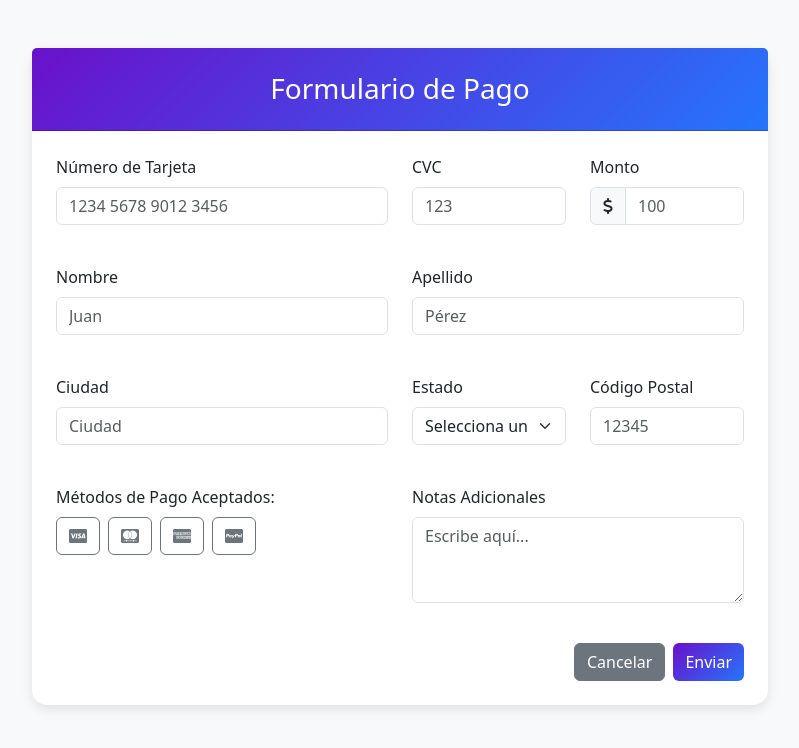
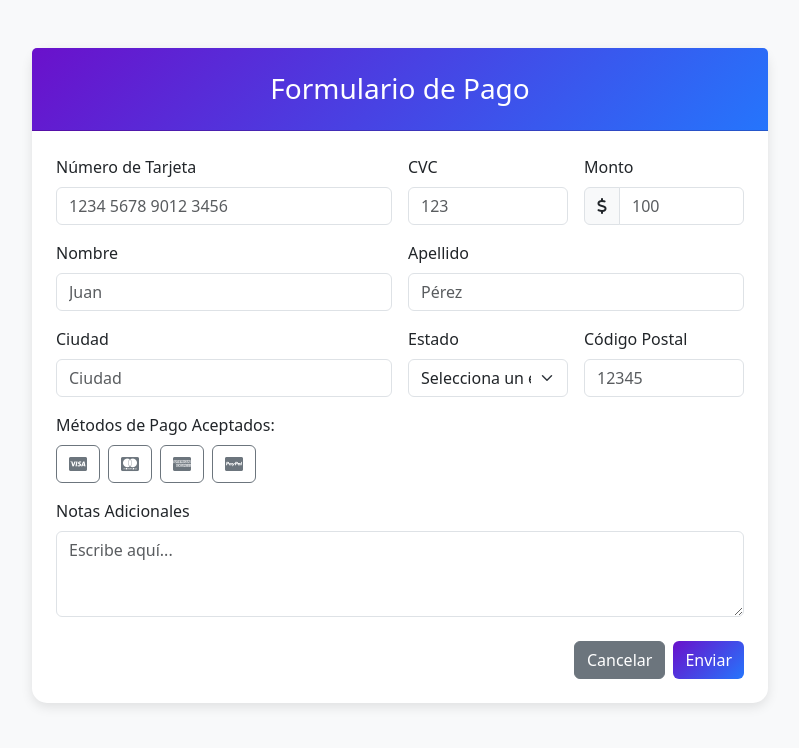
Before and after one commit to sandrodevx/HTMLForm, a plain HTML site: page index.html in a window 1280 px wide. Shown: the whole page, without its empty margins (240-1039 px from the left). Drawn offline with nearby package versions, Linux system fonts and the light colour scheme; a script that the page names is missing.

Commit message:
Update index.html

```diff
--- a/index.html
+++ b/index.html
@@ -23,167 +23,76 @@
   <body>
     <div class="container my-5">
       <div class="row justify-content-center">
-        <div class="col-lg-8">
-          <!-- Card -->
+        <div class="col-12 col-md-10 col-lg-8">
           <div class="card card-custom">
             <div class="card-header card-header-custom text-center py-4">
               <h3 class="mb-0">Formulario de Pago</h3>
             </div>
             <div class="card-body p-4">
-              <!-- Mensaje de error -->
-              <div id="error-msg" class="error-message">
+              <div id="error-msg" class="error-message d-none text-danger text-center">
                 Por favor, completa todos los campos requeridos.
               </div>
-
-              <!-- Mensaje de éxito -->
-              <div id="success-msg" class="success-message">
+              <div id="success-msg" class="success-message d-none text-success text-center">
                 ¡Pago realizado con éxito!
               </div>
-
-              <!-- Formulario -->
               <form id="payment-form">
-                <!-- Información de la tarjeta -->
-                <div class="row mb-4">
-                  <div class="col-md-6 mb-3">
-                    <label for="card-number" class="form-label"
-                      >Número de Tarjeta</label
-                    >
-                    <input
-                      type="text"
-                      class="form-control"
-                      id="card-number"
-                      placeholder="1234 5678 9012 3456"
-                      required
-                    />
+                <div class="row g-3">
+                  <div class="col-md-6">
+                    <label for="card-number" class="form-label">Número de Tarjeta</label>
+                    <input type="text" class="form-control" id="card-number" placeholder="1234 5678 9012 3456" required />
                   </div>
-                  <div class="col-md-3 mb-3">
+                  <div class="col-md-3">
                     <label for="cvc" class="form-label">CVC</label>
-                    <input
-                      type="text"
-                      class="form-control"
-                      id="cvc"
-                      placeholder="123"
-                      maxlength="3"
-                      required
-                    />
+                    <input type="text" class="form-control" id="cvc" placeholder="123" maxlength="3" required />
                   </div>
-                  <div class="col-md-3 mb-3">
+                  <div class="col-md-3">
                     <label for="amount" class="form-label">Monto</label>
                     <div class="input-group">
-                      <span class="input-group-text"
-                        ><i class="fas fa-dollar-sign"></i
-                      ></span>
-                      <input
-                        type="number"
-                        class="form-control"
-                        id="amount"
-                        placeholder="100"
-                        required
-                      />
+                      <span class="input-group-text"><i class="fas fa-dollar-sign"></i></span>
+                      <input type="number" class="form-control" id="amount" placeholder="100" required />
                     </div>
                   </div>
-                </div>
-
-                <!-- Nombre y Apellido -->
-                <div class="row mb-4">
-                  <div class="col-md-6 mb-3">
+                  <div class="col-md-6">
                     <label for="first-name" class="form-label">Nombre</label>
-                    <input
-                      type="text"
-                      class="form-control"
-                      id="first-name"
-                      placeholder="Juan"
-                      required
-                    />
+                    <input type="text" class="form-control" id="first-name" placeholder="Juan" required />
                   </div>
-                  <div class="col-md-6 mb-3">
+                  <div class="col-md-6">
                     <label for="last-name" class="form-label">Apellido</label>
-                    <input
-                      type="text"
-                      class="form-control"
-                      id="last-name"
-                      placeholder="Pérez"
-                      required
-                    />
+                    <input type="text" class="form-control" id="last-name" placeholder="Pérez" required />
                   </div>
-                </div>
-
-                <!-- Ciudad, Estado y Código Postal -->
-                <div class="row mb-4">
-                  <div class="col-md-6 mb-3">
+                  <div class="col-md-6">
                     <label for="city" class="form-label">Ciudad</label>
-                    <input
-                      type="text"
-                      class="form-control"
-                      id="city"
-                      placeholder="Ciudad"
-                      required
-                    />
+                    <input type="text" class="form-control" id="city" placeholder="Ciudad" required />
                   </div>
-                  <div class="col-md-3 mb-3">
+                  <div class="col-md-3">
                     <label for="state" class="form-label">Estado</label>
                     <select class="form-select" id="state" required>
-                      <option value="" selected disabled>
-                        Selecciona un estado
-                      </option>
+                      <option value="" selected disabled>Selecciona un estado</option>
                       <option value="CA">California</option>
                       <option value="TX">Texas</option>
                       <option value="NY">Nueva York</option>
-                      <!-- Más opciones aquí -->
                     </select>
                   </div>
-                  <div class="col-md-3 mb-3">
-                    <label for="postal-code" class="form-label"
-                      >Código Postal</label
-                    >
-                    <input
-                      type="text"
-                      class="form-control"
-                      id="postal-code"
-                      placeholder="12345"
-                      maxlength="5"
-                      required
-                    />
+                  <div class="col-md-3">
+                    <label for="postal-code" class="form-label">Código Postal</label>
+                    <input type="text" class="form-control" id="postal-code" placeholder="12345" maxlength="5" required />
+                  </div>
+                  <div class="col-12">
+                    <p class="form-label">Métodos de Pago Aceptados:</p>
+                    <div class="d-flex flex-wrap gap-2">
+                      <button type="button" class="btn btn-outline-secondary"><i class="fab fa-cc-visa"></i></button>
+                      <button type="button" class="btn btn-outline-secondary"><i class="fab fa-cc-mastercard"></i></button>
+                      <button type="button" class="btn btn-outline-secondary"><i class="fab fa-cc-amex"></i></button>
+                      <button type="button" class="btn btn-outline-secondary"><i class="fab fa-cc-paypal"></i></button>
+                    </div>
+                  </div>
+                  <div class="col-12">
+                    <label for="notes" class="form-label">Notas Adicionales</label>
+                    <textarea class="form-control" id="notes" rows="3" placeholder="Escribe aquí..."></textarea>
                   </div>
                 </div>
-
-                <!-- Métodos de Pago -->
-                <div class="row mb-4">
-                  <div class="col-md-6 mb-3">
-                    <p class="form-label">Métodos de Pago Aceptados:</p>
-                    <div class="d-flex gap-2">
-                      <button type="button" class="btn btn-outline-secondary">
-                        <i class="fab fa-cc-visa"></i>
-                      </button>
-                      <button type="button" class="btn btn-outline-secondary">
-                        <i class="fab fa-cc-mastercard"></i>
-                      </button>
-                      <button type="button" class="btn btn-outline-secondary">
-                        <i class="fab fa-cc-amex"></i>
-                      </button>
-                      <button type="button" class="btn btn-outline-secondary">
-                        <i class="fab fa-cc-paypal"></i>
-                      </button>
-                    </div>
-                  </div>
-                  <div class="col-md-6 mb-3">
-                    <label for="notes" class="form-label"
-                      >Notas Adicionales</label
-                    >
-                    <textarea
-                      class="form-control"
-                      id="notes"
-                      rows="3"
-                      placeholder="Escribe aquí..."
-                    ></textarea>
-                  </div>
-                </div>
-
-                <!-- Botones -->
-                <div class="d-flex justify-content-end gap-2">
-                  <button type="reset" class="btn btn-secondary">
-                    Cancelar
-                  </button>
+                <div class="d-flex justify-content-end gap-2 mt-4">
+                  <button type="reset" class="btn btn-secondary">Cancelar</button>
                   <button type="submit" class="btn btn-custom">Enviar</button>
                 </div>
               </form>
@@ -192,11 +101,8 @@
         </div>
       </div>
     </div>
-
-    <!-- Bootstrap JS y dependencias -->
     <script src="https://cdn.jsdelivr.net/npm/@popperjs/core@2.11.6/dist/umd/popper.min.js"></script>
     <script src="https://cdn.jsdelivr.net/npm/bootstrap@5.3.0/dist/js/bootstrap.min.js"></script>
-    <!-- Custom JS -->
     <script src="scripts.js"></script>
   </body>
 </html>
```
